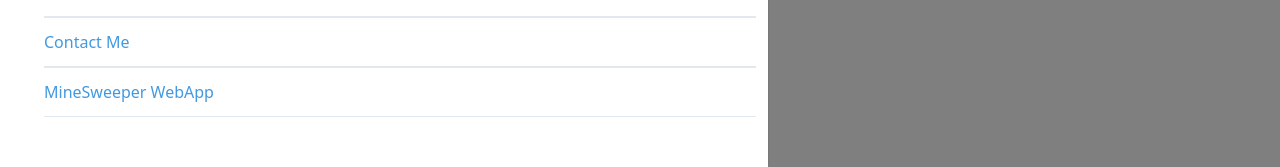
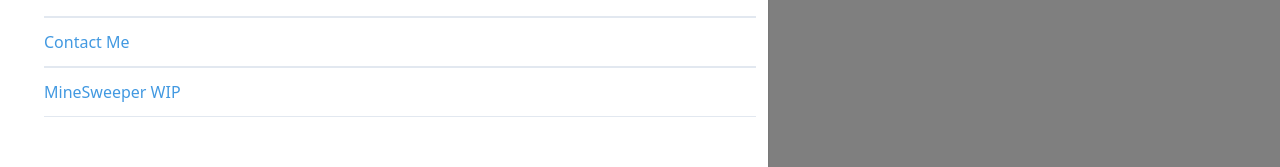
Before and after one commit to kpandey1337/PortfolioSite, a React (Create React App) app: page / in a window 1280 px wide. Both pictures are taken after a click on the icon 1259 px from the left and 26 px from the top of the page. Shown: the part 143-310 px from the top of the page. Built offline with nearby package versions, Linux system fonts and the light colour scheme.

Commit message:
Update NavigationMenu.js

```diff
--- a/src/Components/NavigationMenu.js
+++ b/src/Components/NavigationMenu.js
@@ -37,7 +37,7 @@ function NavigationMenu(props) {
               className="text-blue-500 py-3 border-t border-b block"
               onClick={props.closeMenu}
             >
-              MineSweeper WebApp
+              MineSweeper WIP
             </Link>
           </li>
         </li>
```
